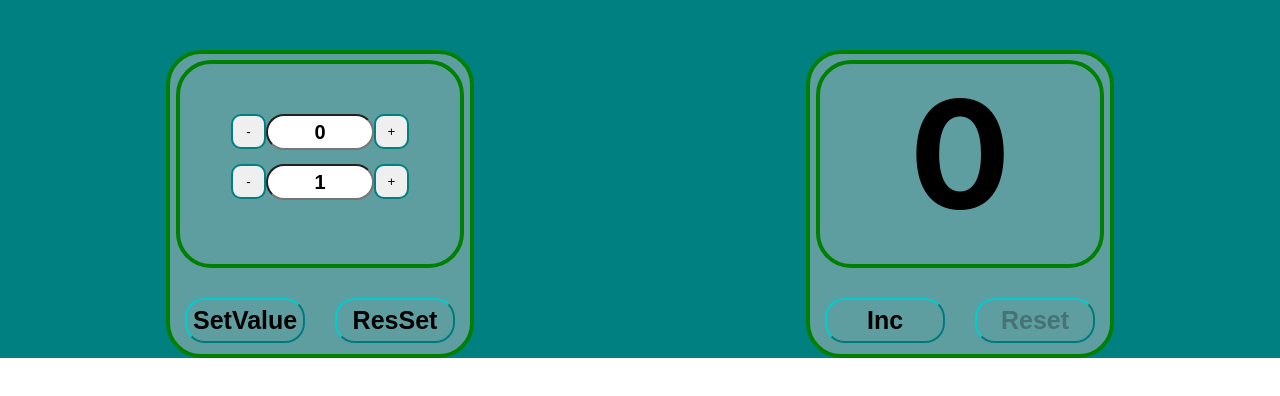
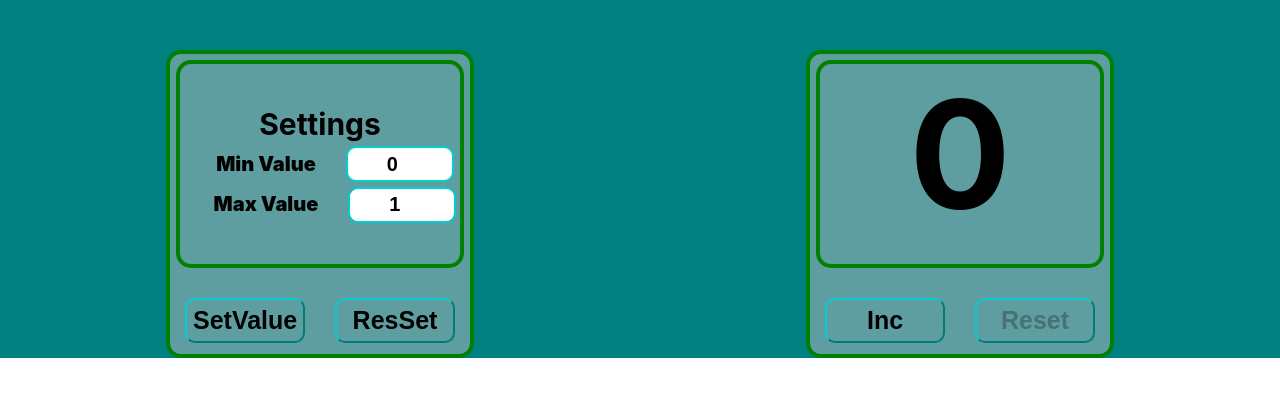
Before and after one commit to MedvedevDD/Counter, a React (Create React App) app: page / in a window 1280 px wide. Shown: the top 396 px of the page. Built offline with nearby package versions, Linux system fonts and the light colour scheme.

Commit message:
Big refactoring, added localstorage

```diff
--- a/src/App.tsx
+++ b/src/App.tsx
@@ -1,4 +1,4 @@
-import React, {useState} from 'react';
+import React, {useEffect, useState} from 'react';
 import './App.css';
 import Counter from "./Components/Counter/Counter";
 import Button from "./Components/Button/Button";
@@ -13,18 +13,43 @@ function App() {
 
     const [value, setValue] = useState(minCount)
 
+    useEffect(() => {
+        let valueString = localStorage.getItem('currentValue')
+        if (valueString) {
+            setValue(JSON.parse(valueString))
+        }
+        let minValueString = localStorage.getItem('currentMinValue')
+        if (minValueString) {
+            setMinCount(JSON.parse(minValueString))
+        }
+        let maxValueString = localStorage.getItem('currentMaxValue')
+        if (maxValueString) {
+            setMaxCount(JSON.parse(maxValueString))
+        }
+    }, [])
+
+    useEffect(() => {
+        localStorage.setItem('currentValue', JSON.stringify(value))
+        localStorage.setItem('currentMinValue', JSON.stringify(minCount))
+        localStorage.setItem('currentMaxValue', JSON.stringify(maxCount))
+    }, [value, minCount, maxCount])
+
     function Incrimination() {
         value < maxCount && setValue(value + 1)
+
     }
 
     function Reset() {
         setValue(minCount)
+
     }
 
     function ResetSettings() {
         setMinCount(0)
         setMaxCount(1)
         setDisabled(false)
+        localStorage.clear()
+        setValue(0)
     }
 
     function SetSettings() {
@@ -33,33 +58,35 @@ function App() {
             setMaxCount(minCount + 1)
         }
     }
-
-    function IncreaseMinCount() {
-        maxCount <= minCount ? setDisabled(true) : setMinCount(minCount + 1)
-        if (maxCount == minCount + 1) {
-            setMaxCount(maxCount + 1)
-            setDisabled(false)
-        }
-    }
-
-    function ReduceMinCount() {
-        minCount > 0 ? setMinCount(minCount - 1) : setDisabled(true)
-    }
-
-    function IncreaseMaxCount() {
-        setMaxCount(maxCount + 1)
-    }
-
-    function ReduceMaxCount() {
-        maxCount > minCount + 1 ? setMaxCount(maxCount - 1) : setDisabled(true)
-    }
+    //
+    // function IncreaseMinCount() {
+    //     maxCount <= minCount ? setDisabled(true) : setMinCount(minCount + 1)
+    //     if (maxCount == minCount + 1) {
+    //         setMaxCount(maxCount + 1)
+    //         setDisabled(false)
+    //     }
+    // }
+    //
+    // function ReduceMinCount() {
+    //     minCount > 0 ? setMinCount(minCount - 1) : setDisabled(true)
+    // }
+    //
+    // function IncreaseMaxCount() {
+    //     setMaxCount(maxCount + 1)
+    // }
+    //
+    // function ReduceMaxCount() {
+    //     maxCount > minCount + 1 ? setMaxCount(maxCount - 1) : setDisabled(true)
+    // }
 
     function MinValueChange(e: number) {
-        setMinCount(e)
+
+        minCount <= -1 || maxCount <= minCount ? setDisabled(true) : setMinCount(e)
     }
 
     function MaxValueChange(e: number) {
-        setMaxCount(e)
+        maxCount <= 0 || maxCount < minCount + 1 ? setDisabled(true) : setMaxCount(e)
+        console.log(maxCount)
     }
 
     return (
@@ -69,10 +96,10 @@ function App() {
                     <Settings
                         startValue={minCount}
                         stopValue={maxCount}
-                        IncreaseMinCount={IncreaseMinCount}
-                        ReduceMinCount={ReduceMinCount}
-                        IncreaseMaxCount={IncreaseMaxCount}
-                        ReduceMaxCount={ReduceMaxCount}
+                        // IncreaseMinCount={IncreaseMinCount}
+                        // ReduceMinCount={ReduceMinCount}
+                        // IncreaseMaxCount={IncreaseMaxCount}
+                        // ReduceMaxCount={ReduceMaxCount}
                         SetSettings={SetSettings}
                         MinValueChange={MinValueChange}
                         MaxValueChange={MaxValueChange}
--- a/src/Components/Button/Button.module.css
+++ b/src/Components/Button/Button.module.css
@@ -11,7 +11,7 @@
     background-color: cadetblue;
     font-size: 25px;
     font-weight: bold;
-    border-radius: 20px;
+    border-radius: 10px;
     border-color: darkturquoise;
 }
 .disabled {
--- a/src/Components/Counter/Counter.module.css
+++ b/src/Components/Counter/Counter.module.css
@@ -6,7 +6,7 @@
     border: 4px solid green;
     margin: 50px auto auto;
 
-    border-radius: 35px;
+    border-radius: 15px;
 }
 .Indicator {
     width: 280px;
@@ -18,7 +18,7 @@
     font-size: 150px;
     text-align: center;
     border: 4px solid green;
-    border-radius: 35px;
+    border-radius: 15px;
 
 }
 .Max {
@@ -32,7 +32,7 @@
     color: red;
     text-align: center;
     border: 4px solid green;
-    border-radius: 35px;
+    border-radius: 15px;
 }
 
 .Buttons {
@@ -52,7 +52,7 @@
     color: red;
     text-align: center;
     border: 4px solid green;
-    border-radius: 35px;
+    border-radius: 15px;
 }
 
 /*.red {*/
--- a/src/Components/InputValue/InputMax.tsx
+++ b/src/Components/InputValue/InputMax.tsx
@@ -5,26 +5,33 @@ import Button from "../Button/Button";
 type InputMaxPropsType = {
 
     stopValue: number
-    IncreaseMaxCount: () => void
-    ReduceMaxCount: () => void
-    MaxValueChange:(e:number)=>void
-    disabled:boolean
+    // IncreaseMaxCount: () => void
+    // ReduceMaxCount: () => void
+    MaxValueChange: (e: number) => void
+    disabled: boolean
 }
 
 function InputMax(props: InputMaxPropsType) {
-    const getValue = (e:string)=> {
+    const getValue = (e: string) => {
         props.MaxValueChange(Number(e))
     }
     return (
-        <div className={s.Input}>
-            <button disabled={props.disabled} onClick={props.ReduceMaxCount} className={s.button}>-</button>
-            <div >
+        <div>
+            {/*<div className={s.Input}>*/}
+            {/*    <button disabled={props.disabled} onClick={props.ReduceMaxCount} className={s.button}>-</button>*/}
+            {/*    <div >*/}
+            <span className={s.title}>Max Value</span>
+            <input type={"number"}
+                   disabled={props.disabled}
+                   onChange={(e) => {
+                       getValue(e.currentTarget.value)
+                   }}
+                   value={props.stopValue} className={s.InputValue}/>
 
-                <input  disabled={props.disabled} onChange={(e)=>{getValue(e.currentTarget.value)}} value={props.stopValue} className={s.InputValue}/>
+            {/*    </div>*/}
+            {/*     <button  disabled={props.disabled} onClick={props.IncreaseMaxCount} className={s.button}>+</button>*/}
 
-            </div>
-            <button  disabled={props.disabled} onClick={props.IncreaseMaxCount} className={s.button}>+</button>
-
+            {/*</div>*/}
         </div>
     );
 }
--- a/src/Components/InputValue/InputMin.tsx
+++ b/src/Components/InputValue/InputMin.tsx
@@ -4,28 +4,37 @@ import Button from "../Button/Button";
 
 type InputMinPropsType = {
     startValue: number
-    IncreaseMinCount: () => void
-    ReduceMinCount: () => void
-    MinValueChange:(e:number)=>void
-    disabled:boolean
+    // IncreaseMinCount: () => void
+    // ReduceMinCount: () => void
+    MinValueChange: (e: number) => void
+    disabled: boolean
 
 
 }
 
 function InputMin(props: InputMinPropsType) {
-const getValue = (e:string)=> {
-    props.MinValueChange(Number(e))
-}
+    const getValue = (e: string) => {
+        props.MinValueChange(Number(e))
+        console.log(e)
+
+    }
     return (
-        <div className={s.Input}>
-            <button disabled={props.disabled} onClick={props.ReduceMinCount} className={s.button}>-</button>
-            <div >
+        <div>
+            {/*// <div className={s.Input}>*/}
+            {/*//     <button disabled={props.disabled} onClick={props.ReduceMinCount} className={s.button}>-</button>*/}
+            {/*//     <div >*/}
+            <span className={s.title}>Min Value</span>
+            <input type={"number"}
+                   disabled={props.disabled}
+                   onChange={(e) => {
+                       getValue(e.currentTarget.value)
+                   }}
+                   value={props.startValue} className={s.InputValue}/>
 
-                <input disabled={props.disabled} onChange={(e)=>{getValue(e.currentTarget.value)}} value={props.startValue} className={s.InputValue}/>
-
-            </div>
-            <button disabled={props.disabled} onClick={props.IncreaseMinCount} className={s.button}>+</button>
-
+            {/*//     </div>*/}
+            {/*//     <button disabled={props.disabled} onClick={props.IncreaseMinCount} className={s.button}>+</button>*/}
+            {/*//*/}
+            {/*// </div>*/}
         </div>
     );
 }
--- a/src/Components/InputValue/InputValue.module.css
+++ b/src/Components/InputValue/InputValue.module.css
@@ -1,25 +1,32 @@
 
 .Input {
     height: 50px;
-display: flex;
-
-
-
+    display: flex;
 
 
 }
+
 .InputValue {
     width: 100px;
     height: 30px;
-    border-radius: 25px;
+    border: 2px solid darkturquoise;
+    border-radius: 10px;
     text-align: center;
     font-size: 20px;
     font-weight: bolder;
 
 }
+
 .button {
     height: 35px;
     width: 35px;
     border: 2px solid teal;
     border-radius: 10px;
 }
+
+.title {
+    text-align: center;
+    font-size: 20px;
+    font-weight: bolder;
+    margin: 30px;
+}
--- a/src/Components/Settings/Settings.module.css
+++ b/src/Components/Settings/Settings.module.css
@@ -5,7 +5,11 @@
     border: 4px solid green;
     margin: 50px auto auto;
 
-    border-radius: 35px;
+    border-radius: 15px;
+
+    font-size: 30px;
+    font-weight: bolder;
+
 }
 
 .Input {
@@ -15,13 +19,12 @@
     margin-left: 6px;
     margin-right: 6px;
     margin-top: 6px;
-display: flex;
+    display: flex;
     flex-direction: column;
     justify-content: center;
     align-items: center;
 
-    border-radius: 35px;
-
+    border-radius: 15px;
 
 
 }
--- a/src/Components/Settings/Settings.tsx
+++ b/src/Components/Settings/Settings.tsx
@@ -8,15 +8,15 @@ import InputMax from "../InputValue/InputMax";
 type SettingsPropsType = {
     startValue: number
     stopValue: number
-    IncreaseMinCount: () => void
-    ReduceMinCount: () => void
-    IncreaseMaxCount: () => void
-    ReduceMaxCount: () => void
+    // IncreaseMinCount: () => void
+    // ReduceMinCount: () => void
+    // IncreaseMaxCount: () => void
+    // ReduceMaxCount: () => void
     SetSettings: () => void
-    MinValueChange:(e:number)=>void
-    MaxValueChange:(e:number)=>void
-    ResetSettings:()=>void
-    disabled:boolean
+    MinValueChange: (e: number) => void
+    MaxValueChange: (e: number) => void
+    ResetSettings: () => void
+    disabled: boolean
 
 }
 
@@ -24,19 +24,21 @@ function Settings(props: SettingsPropsType) {
 
     return (
         <div className={s.Settings}>
+
             <div className={s.Input}>
+                <div>Settings</div>
                 {/*<InputValue startValue={props.startValue} stopValue={props.stopValue}/>*/}
                 <InputMin
-                    IncreaseMinCount={props.IncreaseMinCount}
-                    ReduceMinCount={props.ReduceMinCount}
+                    // IncreaseMinCount={props.IncreaseMinCount}
+                    // ReduceMinCount={props.ReduceMinCount}
                     startValue={props.startValue}
                     MinValueChange={props.MinValueChange}
                     disabled={props.disabled}
 
                 />
                 <InputMax
-                    IncreaseMaxCount={props.IncreaseMaxCount}
-                    ReduceMaxCount={props.ReduceMaxCount}
+                    // IncreaseMaxCount={props.IncreaseMaxCount}
+                    // ReduceMaxCount={props.ReduceMaxCount}
                     stopValue={props.stopValue}
                     MaxValueChange={props.MaxValueChange}
                     disabled={props.disabled}
@@ -48,9 +50,9 @@ function Settings(props: SettingsPropsType) {
                         disabled={props.disabled}
                 />
                 <div className={props.disabled ? s.disabled : ""}>
-                <Button title="ResSet"
-                        action={props.ResetSettings}
-                />
+                    <Button title="ResSet"
+                            action={props.ResetSettings}
+                    />
                 </div>
             </div>
         </div>
```
